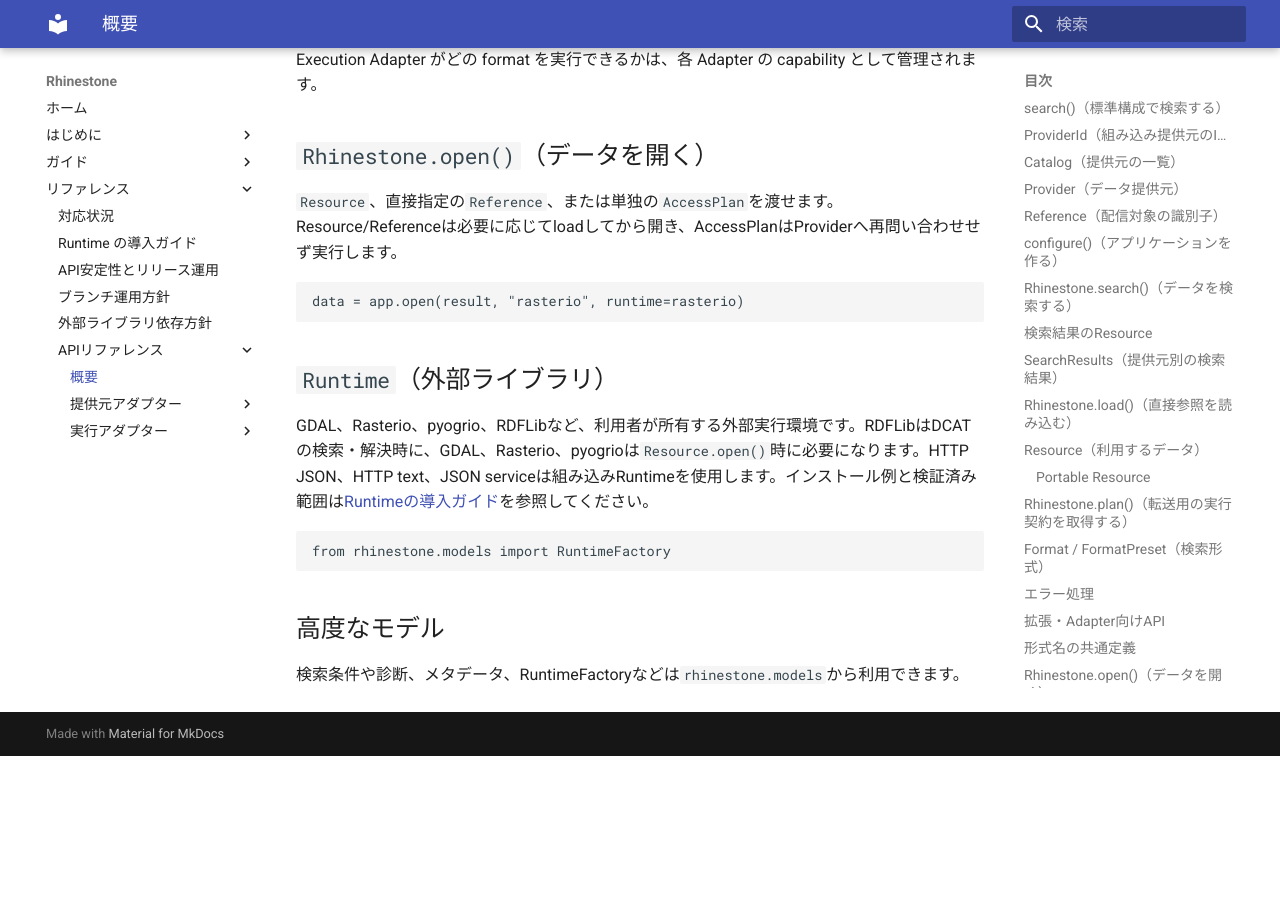
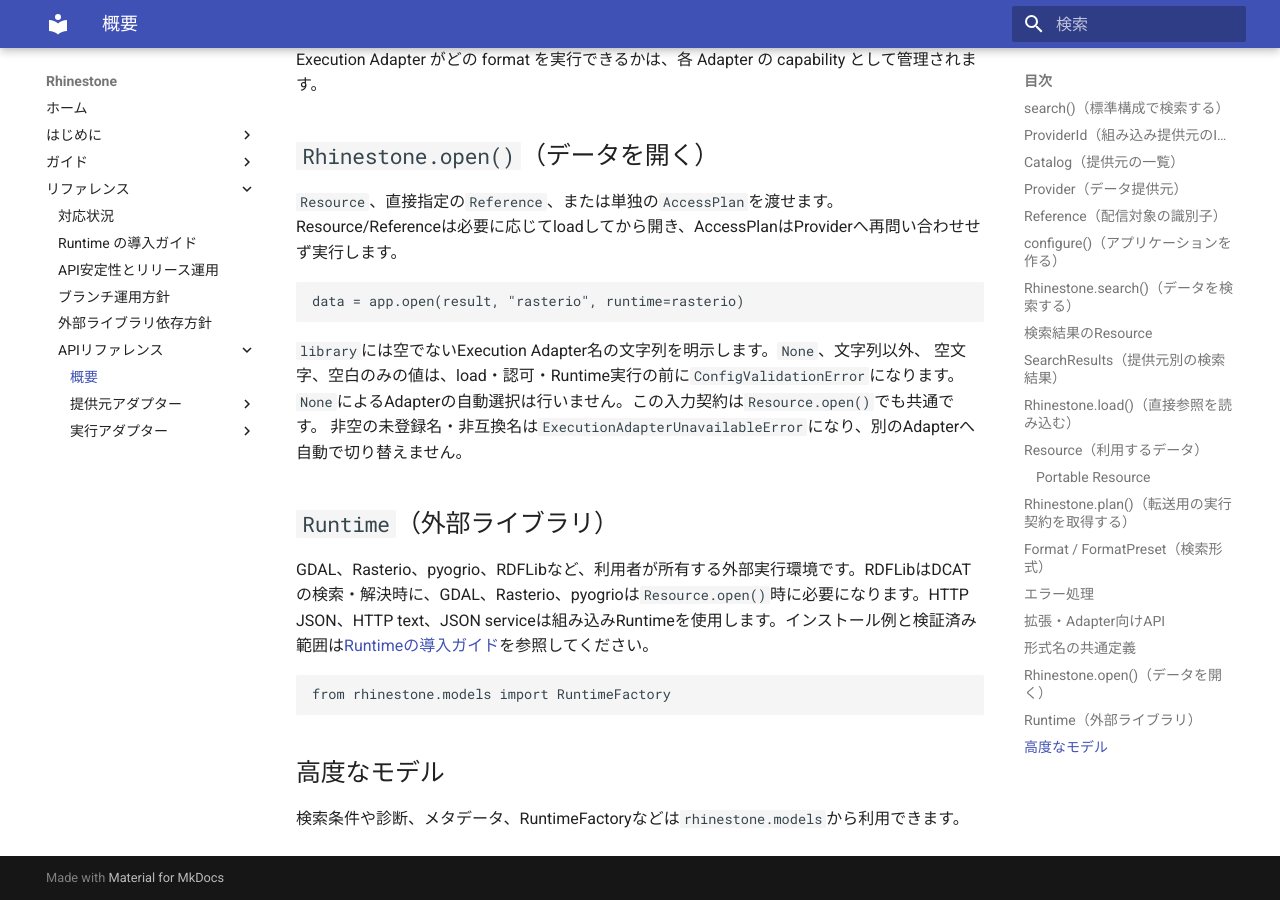
Before and after one commit to u-kitazawa/rhinestone, an MkDocs documentation site: the page built from docs/api.md, in a window 1280 px wide and 900 px high, scrolled down 7870 px. Built offline with MkDocs 1.6.1 and Material for MkDocs 9.7.7, drawn with Linux system fonts in a browser that asks for light colours; before the commit the page ends 8626 px from its top, so only the background shows below that.

Commit message:
docs: document open adapter name validation in API reference

````diff
--- a/docs/api.md
+++ b/docs/api.md
@@ -326,6 +326,12 @@
 data = app.open(result, "rasterio", runtime=rasterio)
 ```
 
+`library`には空でないExecution Adapter名の文字列を明示します。`None`、文字列以外、
+空文字、空白のみの値は、load・認可・Runtime実行の前に`ConfigValidationError`になります。
+`None`によるAdapterの自動選択は行いません。この入力契約は`Resource.open()`でも共通です。
+非空の未登録名・非互換名は`ExecutionAdapterUnavailableError`になり、別のAdapterへ
+自動で切り替えません。
+
 ## `Runtime`（外部ライブラリ）
 
 GDAL、Rasterio、pyogrio、RDFLibなど、利用者が所有する外部実行環境です。RDFLibはDCATの検索・解決時に、GDAL、Rasterio、pyogrioは`Resource.open()`時に必要になります。HTTP JSON、HTTP text、JSON serviceは組み込みRuntimeを使用します。インストール例と検証済み範囲は[Runtimeの導入ガイド](runtimes.md)を参照してください。
````
